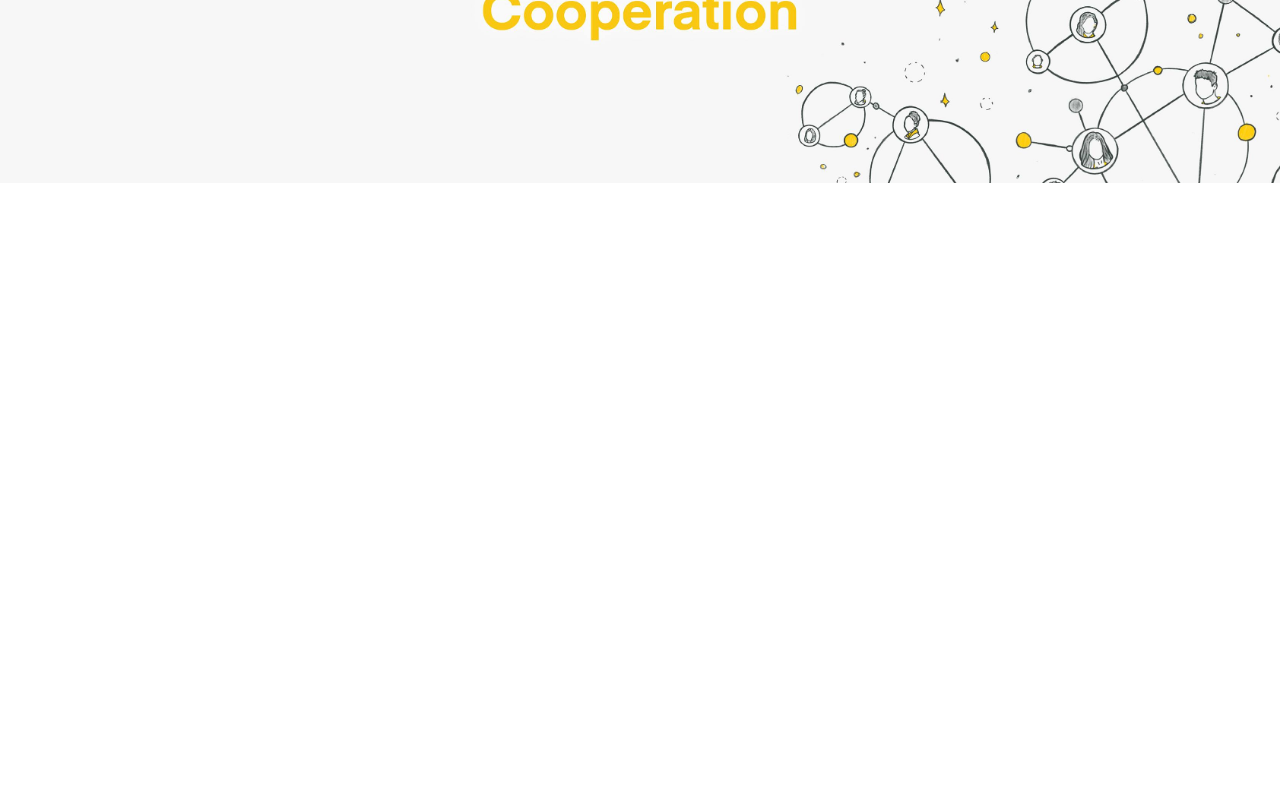
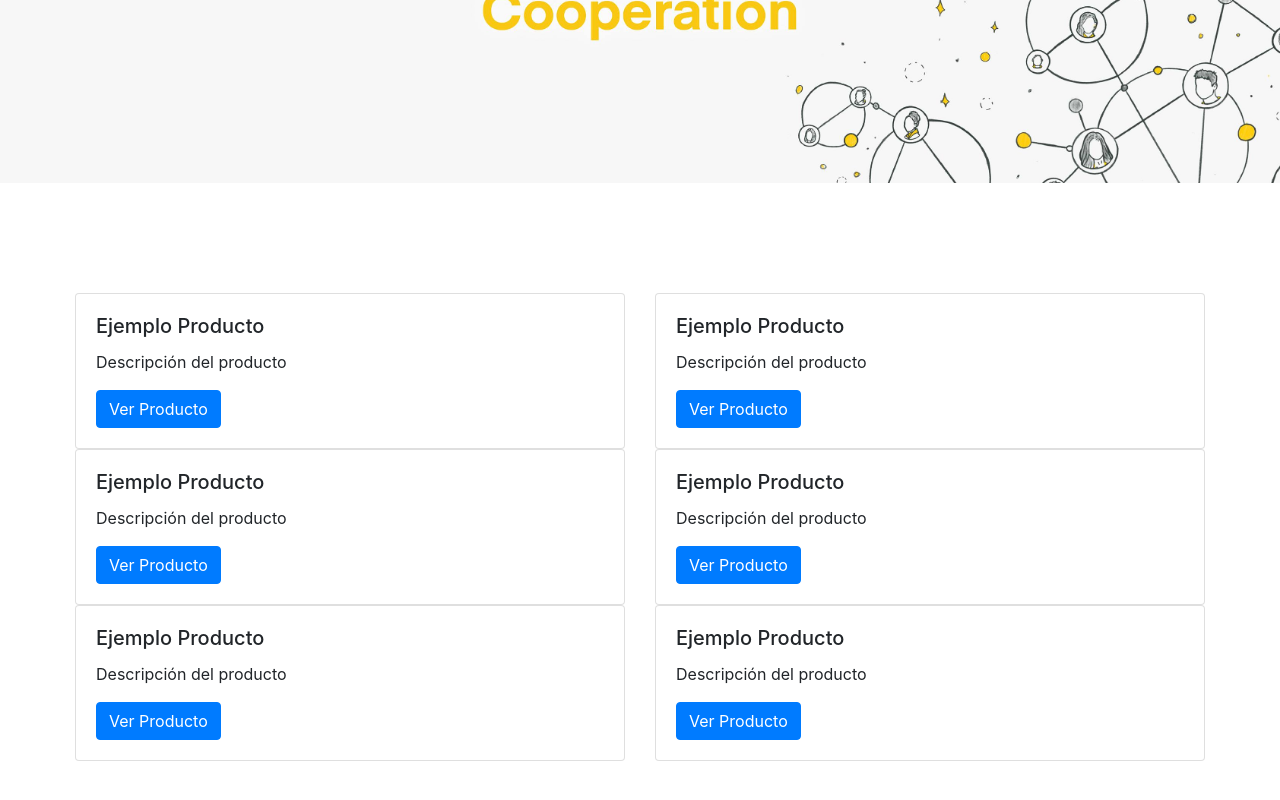
Before and after one commit to ChiniMarquez/EGG--html, a plain HTML site: page Ejercicio 16 y 17/index.html in a window 1280 px wide. Shown: the part 346-1146 px from the top of the page. Before the commit the page ends 800 px from the top, so only its background shows below. Drawn offline with nearby package versions, Linux system fonts and the light colour scheme.

Commit message:
Ejercicio 16 y 17

```diff
--- /dev/null
+++ b/Ejercicio 16 y 17/css/estilos.css
@@ -0,0 +1,4 @@
+.row {
+    padding-top: 50px;
+    margin: 60px;
+}
--- a/Ejercicio 16 y 17/index.html
+++ b/Ejercicio 16 y 17/index.html
@@ -6,7 +6,7 @@
     <meta http-equiv="X-UA-Compatible" content="IE=edge">
     <meta name="viewport" content="width=device-width, initial-scale=1.0">
     <link rel="stylesheet" href="https://cdn.jsdelivr.net/npm/bootstrap@4.6.0/dist/css/bootstrap.min.css" integrity="sha384-B0vP5xmATw1+K9KRQjQERJvTumQW0nPEzvF6L/Z6nronJ3oUOFUFpCjEUQouq2+l" crossorigin="anonymous">
-
+    <link rel="stylesheet" href="./css/estilos.css">
     <title>Document</title>
 </head>
 
@@ -34,6 +34,62 @@
 
     </nav>
     <img src="./img/186104472_834782807131937_1096519711125092270_n.jpg" class="img-fluid" alt="...">
+    <div class="row">
+        <div class="col-sm-6">
+            <div class="card">
+                <div class="card-body">
+                    <h5 class="card-title">Ejemplo Producto</h5>
+                    <p class="card-text">Descripción del producto</p>
+                    <a href="#" class="btn btn-primary">Ver Producto</a>
+                </div>
+            </div>
+        </div>
+        <div class="col-sm-6">
+            <div class="card">
+                <div class="card-body">
+                    <h5 class="card-title">Ejemplo Producto</h5>
+                    <p class="card-text">Descripción del producto</p>
+                    <a href="#" class="btn btn-primary">Ver Producto</a>
+                </div>
+            </div>
+        </div>
+        <div class="col-sm-6">
+            <div class="card">
+                <div class="card-body">
+                    <h5 class="card-title">Ejemplo Producto</h5>
+                    <p class="card-text">Descripción del producto</p>
+                    <a href="#" class="btn btn-primary">Ver Producto</a>
+                </div>
+            </div>
+        </div>
+        <div class="col-sm-6">
+            <div class="card">
+                <div class="card-body">
+                    <h5 class="card-title">Ejemplo Producto</h5>
+                    <p class="card-text">Descripción del producto</p>
+                    <a href="#" class="btn btn-primary">Ver Producto</a>
+                </div>
+            </div>
+        </div>
+        <div class="col-sm-6">
+            <div class="card">
+                <div class="card-body">
+                    <h5 class="card-title">Ejemplo Producto</h5>
+                    <p class="card-text">Descripción del producto</p>
+                    <a href="#" class="btn btn-primary">Ver Producto</a>
+                </div>
+            </div>
+        </div>
+        <div class="col-sm-6">
+            <div class="card">
+                <div class="card-body">
+                    <h5 class="card-title">Ejemplo Producto</h5>
+                    <p class="card-text">Descripción del producto</p>
+                    <a href="#" class="btn btn-primary">Ver Producto</a>
+                </div>
+            </div>
+        </div>
+    </div>
 </body>
 
 </html>
```
